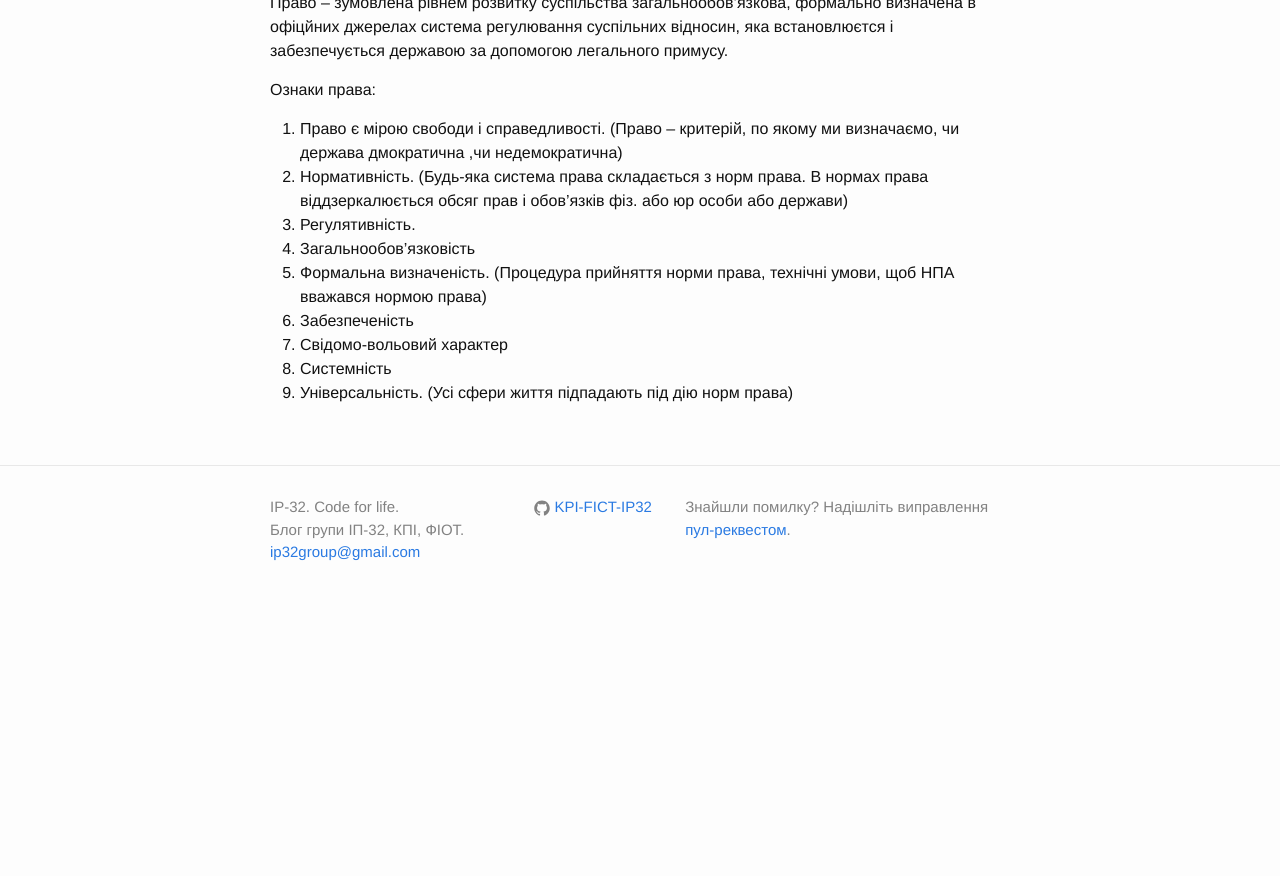
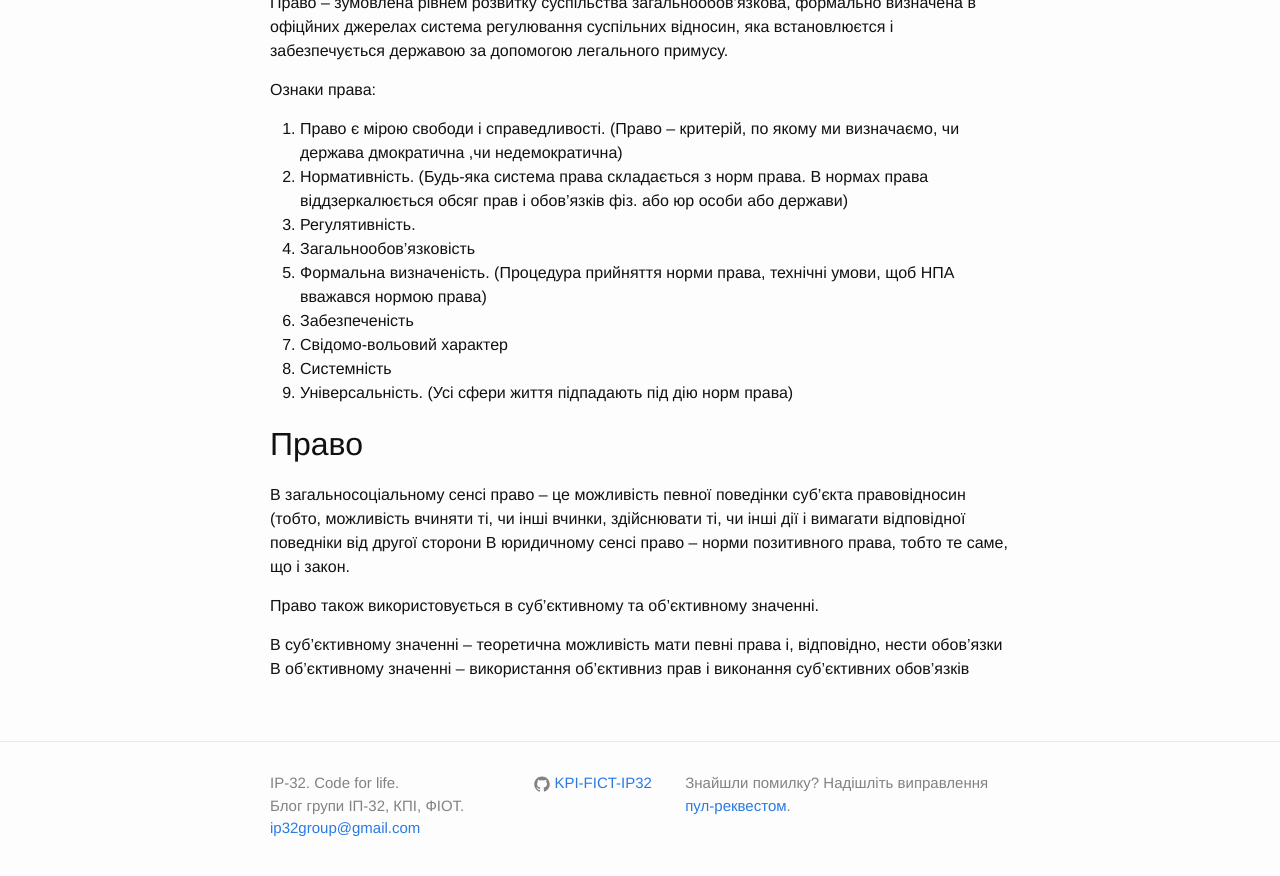
Before and after one commit to KPI-FICT-IP32/Blog, a Jekyll site: the page built from _posts/kpi/s06_jurisprudence/2016-04-01-jurisprudence-lecture-06.markdown, in a window 1280 px wide and 900 px high, scrolled down 2504 px. Shown: the top 876 px of the window. Built offline with Jekyll 4.4.1, drawn with Linux system fonts in a browser that asks for light colours; before the commit the page ends 3128 px from its top, so only the background shows below that.

Commit message:
jurisprudence lecture 06 pt2

```diff
--- a/_posts/kpi/s06_jurisprudence/2016-04-01-jurisprudence-lecture-06.markdown
+++ b/_posts/kpi/s06_jurisprudence/2016-04-01-jurisprudence-lecture-06.markdown
@@ -85,3 +85,12 @@ categories: kpi_s06_jurisprudence
 7. Свідомо-вольовий характер
 8. Системність
 9. Універсальність. (Усі сфери життя підпадають під дію норм права)
+
+## Право
+В загальносоціальному сенсі право -- це можливість певної поведінки суб'єкта правовідносин (тобто, можливість вчиняти ті, чи інші вчинки, здійснювати ті, чи інші дії і вимагати відповідної поведніки від другої сторони
+В юридичному сенсі право -- норми позитивного права, тобто те саме, що і закон.
+
+Право також використовується в суб'єктивному та об'єктивному значенні.
+
+В суб'єктивному значенні -- теоретична можливість мати певні права і, відповідно, нести обов'язки
+В об'єктивному значенні -- використання об'єктивниз прав і виконання cуб'єктивних обов'язків
```
